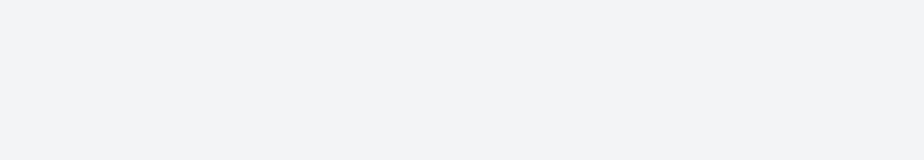
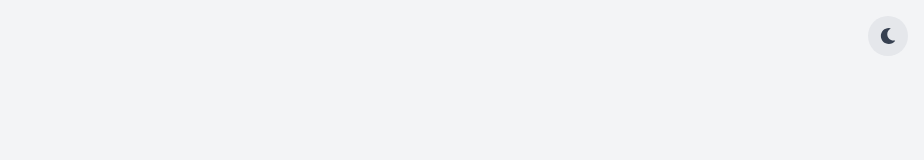
Before and after one commit to hunter-nguyen/hunter-nguyen.github.io, a React (Vite) app: page / in a window 1280 px wide. Shown: the top 160 px of the page, without its empty margins (356-1280 px from the left). Built offline with nearby package versions, Linux system fonts and the light colour scheme.

Commit message:
add dark mode

```diff
--- a/src/App.tsx
+++ b/src/App.tsx
@@ -1,15 +1,33 @@
-import React from 'react';
+import React, { useState, useEffect } from 'react';
 import { Routes, Route, Link, Outlet } from 'react-router-dom';
 import Resume from './pages/Resume';
 import LinkedIn from './pages/LinkedIn';
-import { FaLinkedinIn, FaFileAlt, FaGithub } from 'react-icons/fa';
+import { FaLinkedinIn, FaFileAlt, FaGithub, FaMoon, FaSun } from 'react-icons/fa';
 import { TypeAnimation } from 'react-type-animation';
 import "./index.css";
 
-const Layout: React.FC = () => (
+const Layout: React.FC = () => {
+  const [darkMode, setDarkMode] = useState(false);
+
+  useEffect(() => {
+    if (darkMode) {
+      document.documentElement.classList.add('dark');
+    } else {
+      document.documentElement.classList.remove('dark');
+    }
+  }, [darkMode]);
+
+  return (
     <React.Fragment>
-  <div className="min-h-screen bg-gray-100 flex flex-col items-center justify-center">
-    <header className="text-black">
+      <div className="min-h-screen bg-gray-100 dark:bg-gray-900 flex flex-col items-center justify-center relative transition-colors duration-500">
+        <button
+          onClick={() => setDarkMode(!darkMode)}
+          className="absolute top-4 right-4 p-3 rounded-full bg-gray-200 dark:bg-gray-700 hover:bg-gray-300 dark:hover:bg-gray-600 transition-all duration-500 hover:rotate-45"
+          aria-label="Toggle dark mode"
+        >
+          {darkMode ? <FaSun className="text-yellow-500" /> : <FaMoon className="text-gray-700" />}
+        </button>
+        <header className="text-black dark:text-white">
           <div className="text-center">
             <h1 className="text-5xl font-bold">Nice to meet you!👋<br></br> <p className='text-4xl'>I'm Hunter,</p></h1>
             <h2 className="text-3xl pt-1 font-semibold">a {' '}
@@ -33,28 +51,28 @@ const Layout: React.FC = () => (
           <nav className="mt-4 flex flex-col items-center">
             <div className="inline-flex pt-5">
               <Link to="/linkedin" className="text-white" target='_blank'>
-            <button className="bg-gray-600 hover:bg-blue-900 font-bold py-7 px-7 rounded-full ml-4" title="Connect on LinkedIn!">
+                <button className="bg-gray-600 hover:bg-blue-900 dark:bg-gray-700 dark:hover:bg-blue-800 font-bold py-7 px-7 rounded-full ml-4" title="Connect on LinkedIn!">
                   <FaLinkedinIn size={24} />
                 </button>
               </Link>
               <Link to="/resume" className="text-white" target='_blank'>
-              <button className="bg-gray-600 hover:bg-blue-900 font-bold py-7 px-7 rounded-full ml-4" title="View my Resume!">
+                <button className="bg-gray-600 hover:bg-blue-900 dark:bg-gray-700 dark:hover:bg-blue-800 font-bold py-7 px-7 rounded-full ml-4" title="View my Resume!">
                   <FaFileAlt size={24}/>
                 </button>
               </Link>
               <a href="https://www.github.com/hunter-nguyen" className="text-white" target='_blank' rel="noopener noreferrer">
-              <button className="bg-gray-600 hover:bg-blue-900 font-bold py-7 px-7 rounded-full ml-4" title="Look at my projects!">
+                <button className="bg-gray-600 hover:bg-blue-900 dark:bg-gray-700 dark:hover:bg-blue-800 font-bold py-7 px-7 rounded-full ml-4" title="Look at my projects!">
                   <FaGithub size={24}/>
                 </button>
               </a>
             </div>
-
           </nav>
         </header>
         <Outlet />
       </div>
     </React.Fragment>
   );
+};
 
 function App() {
   return (
--- a/tailwind.config.ts
+++ b/tailwind.config.ts
@@ -4,6 +4,7 @@ export default {
       "./index.html",
       "./src/**/*.{js,ts,jsx,tsx}",
     ],
+    darkMode: 'class',
     theme: {
       extend: {},
     },
```
Lines whose indentation alone changed are shown as unchanged.
